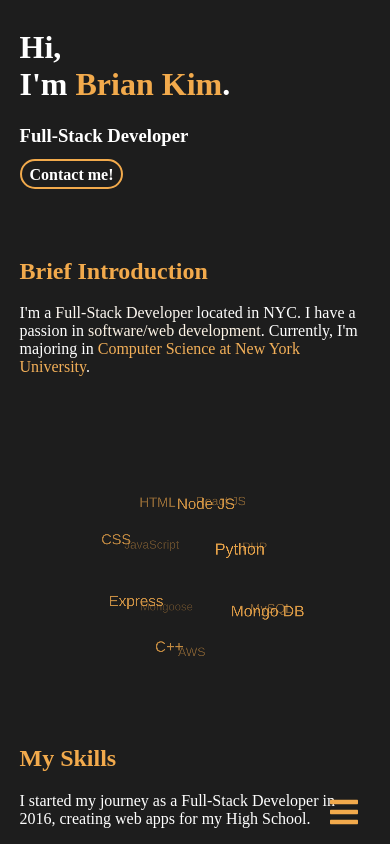
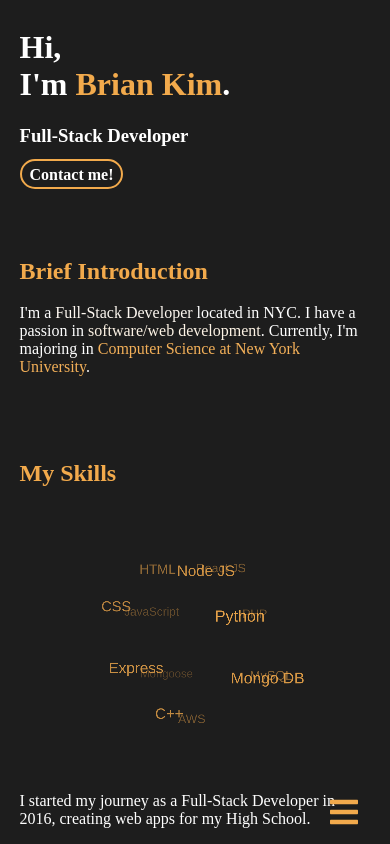
Before and after one commit to bk00119/BKPortfolio, a React (Create React App) app: page / in a window 390 px wide. Shown: the top 844 px of the page. Built offline with nearby package versions, Linux system fonts and the light colour scheme.

Commit message:
Skill title diff for mobile and desktop

```diff
--- a/src/components/Skills/Skills.css
+++ b/src/components/Skills/Skills.css
@@ -1,3 +1,10 @@
+#Page_Mobile_Title {
+  display: inline-block;
+}
+#Page_Desktop_Title {
+  display: none;
+}
+
 .Skills_Detail {
   display: flex;
   flex-direction: row-reverse;
@@ -32,4 +39,10 @@
     max-width: 500px !important;
     max-height: 500px !important;
   }
+  #Page_Mobile_Title {
+    display: none;
+  }
+  #Page_Desktop_Title {
+    display: inline-block;
+  }
 }
--- a/src/components/Skills/Skills.js
+++ b/src/components/Skills/Skills.js
@@ -26,7 +26,9 @@ const Skills = () => {
 
   return (
     <div className="Skills" id="Skills">
-      {/* <h2 class="Page_Title">My Skills</h2> */}
+      <h2 class="Page_Title" id="Page_Mobile_Title">
+        My Skills
+      </h2>
       {/* <SkillSphere /> */}
       {/* <Sphere /> */}
       <div class="Skills_Detail">
@@ -35,7 +37,9 @@ const Skills = () => {
         </div>
 
         <div class="Skill_Description">
-          <h2 class="Page_Title">My Skills</h2>
+          <h2 class="Page_Title" id="Page_Desktop_Title">
+            My Skills
+          </h2>
           <div class="Skill_Description_P">
             I started my journey as a Full-Stack Developer in 2016, creating web
             apps for my High School.
```
